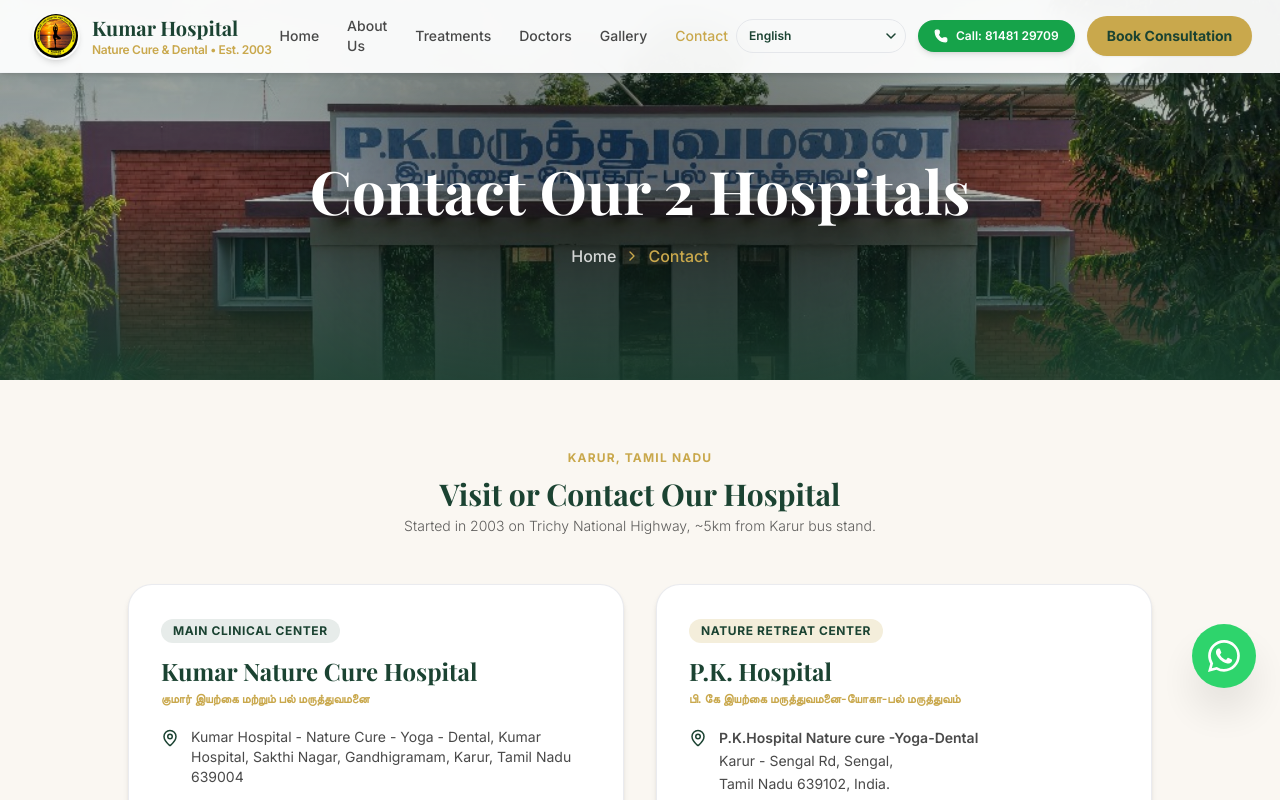
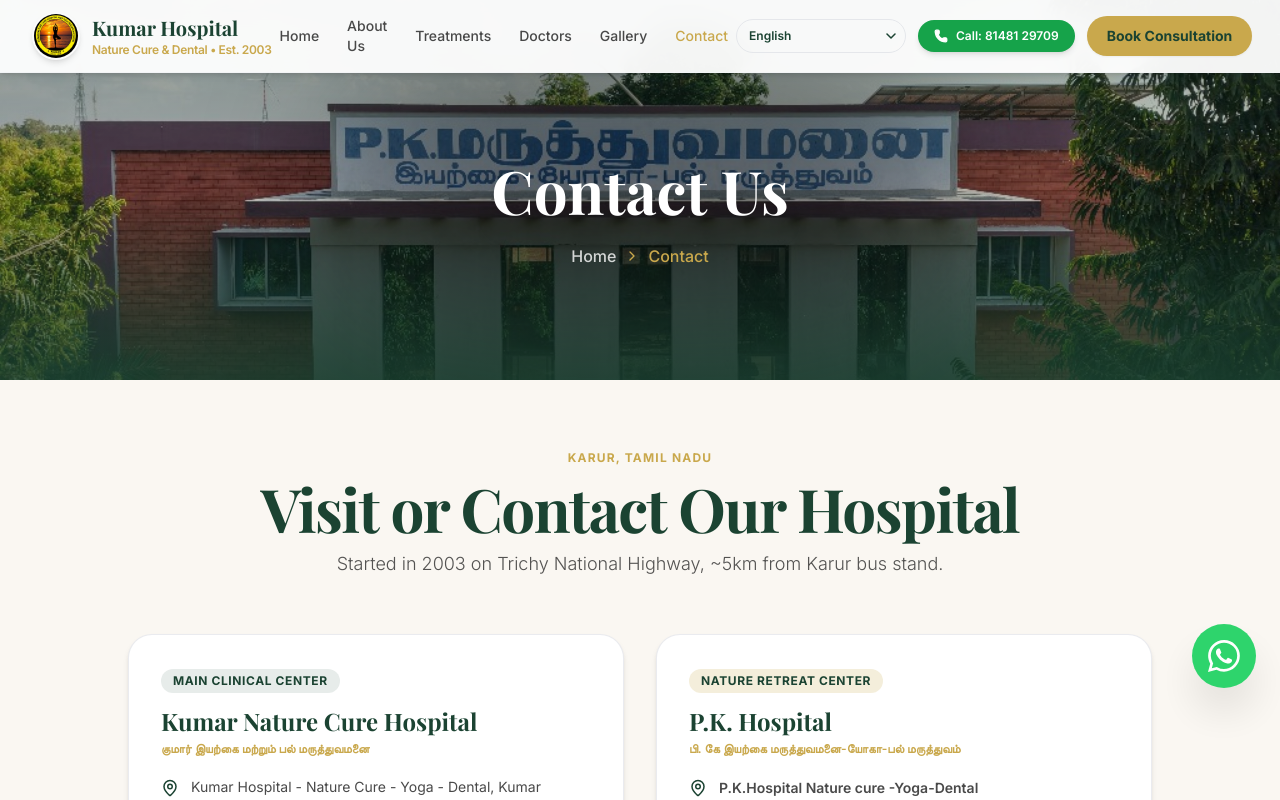
Before and after one commit to tradeology27/ayurvedha, a Next.js app: page /contact in a window 1280 px wide. Shown: the top 800 px of the page. Built offline with nearby package versions, Linux system fonts and the light colour scheme; a web font is replaced by a local one.

Commit message:
fix(contact): remove 'Our 2 Hospitals' from hero title to show 'Contact Us' and enlarge 'Visit or Contact Our Hospital' heading

```diff
--- a/src/app/contact/page.tsx
+++ b/src/app/contact/page.tsx
@@ -15,7 +15,7 @@
   return (
     <>
       <PageHeader
-        title="Contact Our 2 Hospitals"
+        title="Contact Us"
         breadcrumb={[{ name: "Contact", path: "/contact" }]}
         bgImage="/images/contact_hero.jpg"
       />
@@ -23,14 +23,14 @@
       {/* Two Campuses Cards */}
       <section className="py-16 bg-background">
         <div className="container mx-auto px-4 md:px-6 lg:px-8">
-          <div className="text-center max-w-2xl mx-auto mb-12">
-            <span className="text-xs font-bold uppercase tracking-widest text-secondary">
+          <div className="text-center max-w-3xl mx-auto mb-14">
+            <span className="text-xs font-bold uppercase tracking-widest text-secondary inline-block mb-1">
               Karur, Tamil Nadu
             </span>
-            <h2 className="text-3xl font-heading font-bold text-primary mt-2">
+            <h2 className="text-4xl sm:text-5xl md:text-6xl font-heading font-bold text-primary mt-2 mb-3 tracking-tight">
               Visit or Contact Our Hospital
             </h2>
-            <p className="text-foreground/70 font-light text-sm mt-1">
+            <p className="text-foreground/75 font-light text-base md:text-lg max-w-2xl mx-auto">
               Started in 2003 on Trichy National Highway, ~5km from Karur bus stand.
             </p>
           </div>
```
